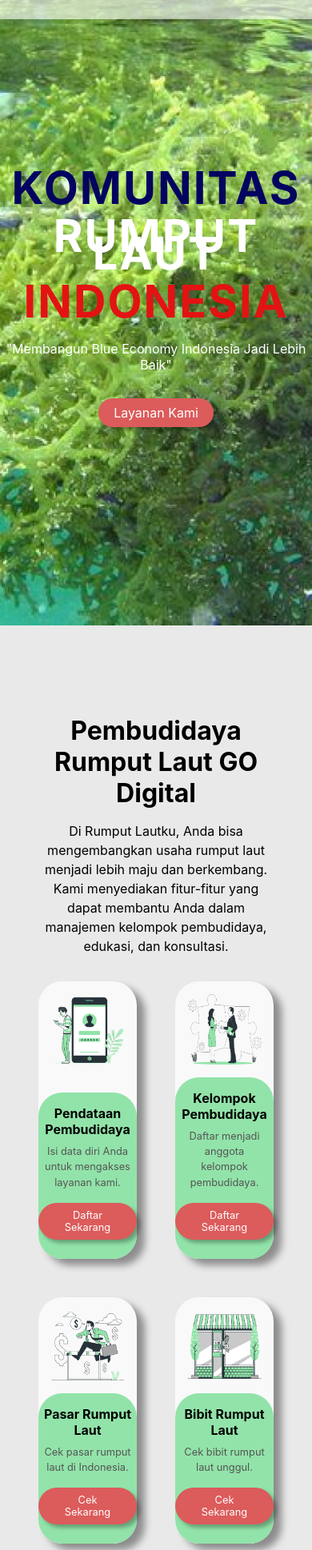
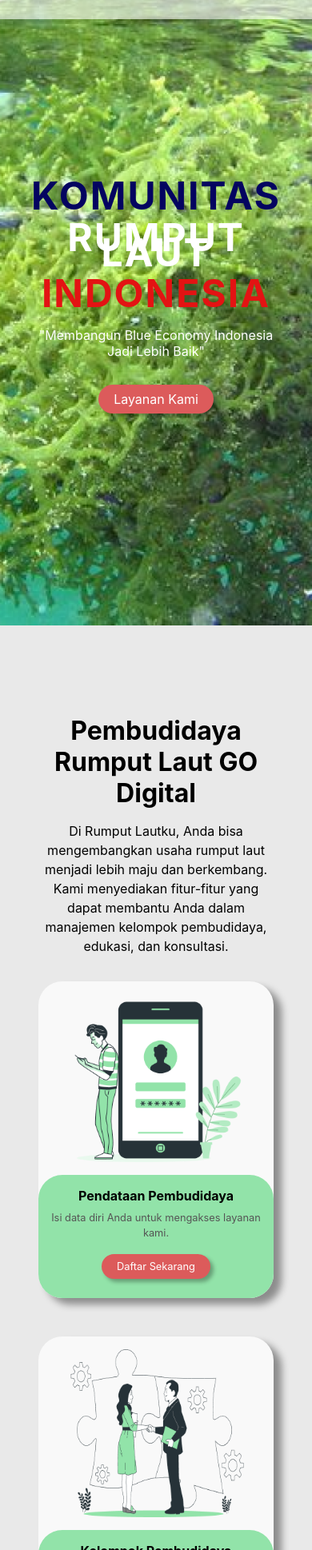
Before and after one commit to IsaOfficial/rulaku, a React (Create React App) app: page / in a window 390 px wide. Shown: the part 62-2000 px from the top of the page at 80% size. Built offline with nearby package versions, Linux system fonts and the light colour scheme.

Commit message:
last but not least 6

```diff
--- a/src/components/Footer.css
+++ b/src/components/Footer.css
@@ -55,4 +55,8 @@
   .footer-section {
     flex-direction: column;
   }
+
+  .license p {
+    font-size: 1rem;
+  }
 }
--- a/src/pages/Auth.css
+++ b/src/pages/Auth.css
@@ -142,16 +142,16 @@
 @media (max-width: 800px) {
   .login-page {
     padding: 8rem 1rem 0 1rem; /* Menambahkan jarak ke tepi atas dan bawah */
-    height: 80vh;
+    height: 70vh;
   }
 
   .register-page {
-    padding: 8rem 1rem 0 1rem; /* Menambahkan jarak ke tepi atas dan bawah */
+    padding: 8rem 1.2rem 0 1.2rem; /* Menambahkan jarak ke tepi atas dan bawah */
   }
 
   .login-container {
-    padding: 1rem 1rem 2rem 1rem;
-    width: 280px;
+    padding: 1rem 1.2rem 2rem 1.2rem;
+    width: 300px;
   }
 
   .login-options a {
--- a/src/pages/Home.css
+++ b/src/pages/Home.css
@@ -218,9 +218,13 @@
   /* Media queries untuk tampilan mobile */
 @media (max-width: 800px) {
   .banner-content h1 {
-    font-size: 3.5rem;
+    font-size: 3rem;
     line-height: 0.4; /* Sesuaikan nilai line-height sesuai preferensi Anda */
     letter-spacing: 2px;
+  }
+
+  .banner-content {
+    padding: 2rem;
   }
 
   .banner-content p {
@@ -242,7 +246,7 @@
 
   .service-grid {
     display: grid;
-    grid-template-columns: repeat(2, 1fr);
+    grid-template-columns: repeat(1, 1fr);
     padding: 1rem;
   }
 
@@ -279,6 +283,10 @@
     padding: 1rem;
   }
 
+  .news-content {
+    padding: 0 1rem 2rem 1rem;
+  }
+
   .news-container h3 {
     font-size: 1rem;
     margin-bottom: 0.5rem;
@@ -298,6 +306,6 @@
 
   .news-button {
     font-size: 1rem;
-    padding: 0.5rem 1.2rem;
+    padding: 1rem 1.5rem;
   }
 }
```
